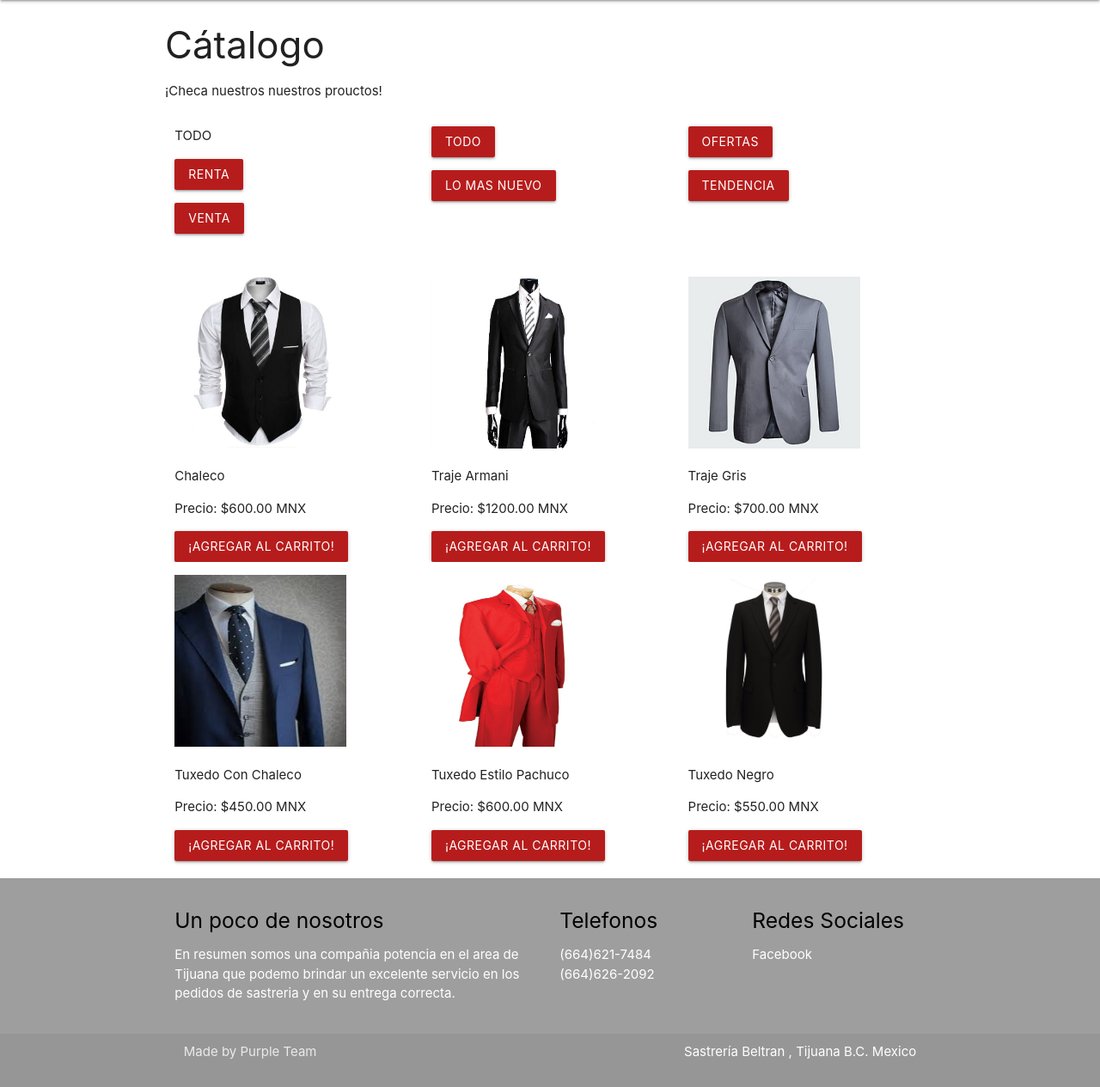
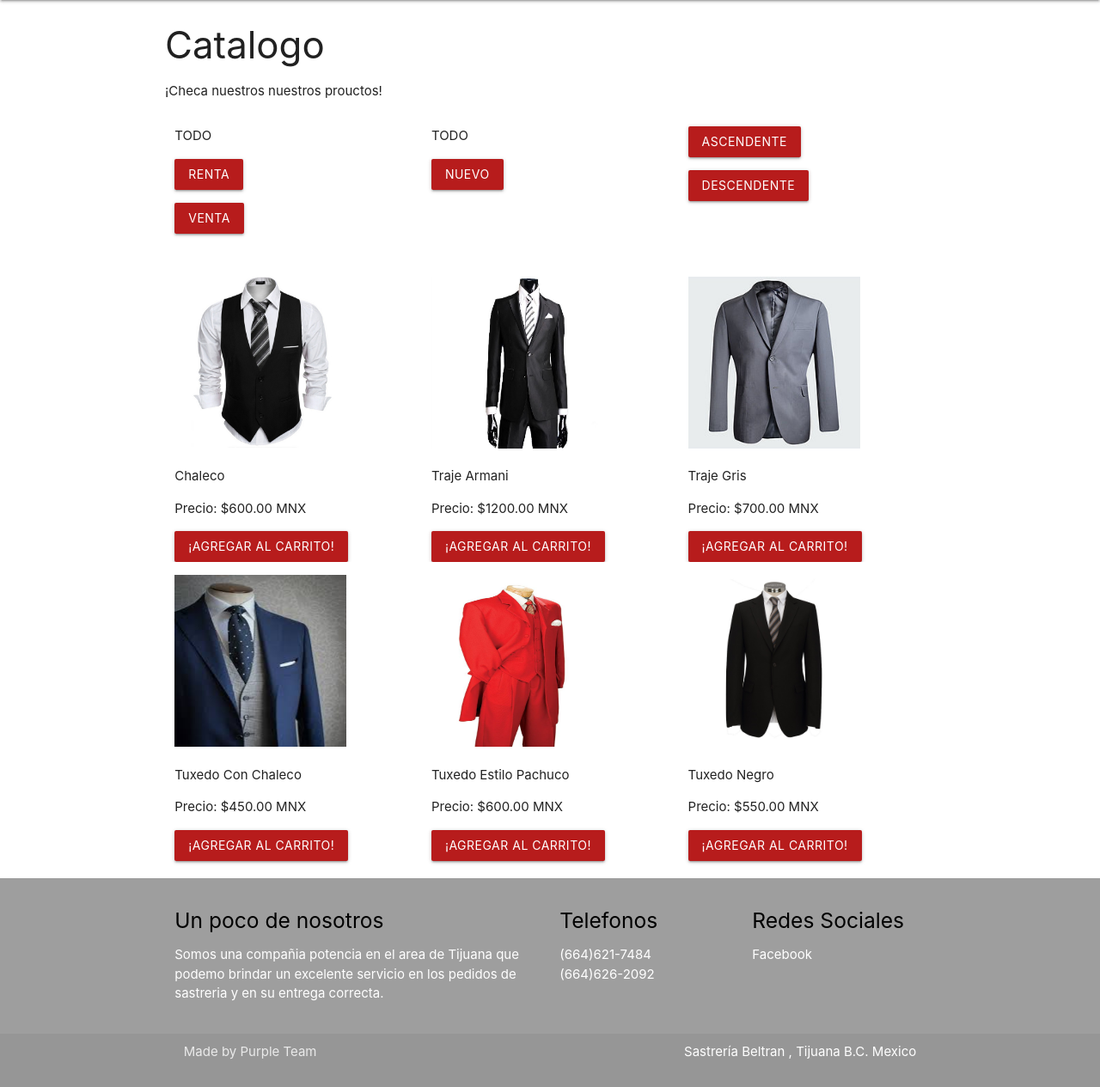
Before and after one commit to villegas40/proyecto_web, a Django app: page /catalogo/ in a window 1280 px wide. Shown: the part 64-1329 px from the top of the page at 86% size. Run offline with Django 3.2, Linux system fonts and the light colour scheme; data comes from the database, SQL or seed files in the repository; both versions use the stored data as it was after the commit.

Commit message:
Pocos cambios de diseño.

```diff
--- a/sastreria/template/base.html
+++ b/sastreria/template/base.html
@@ -115,7 +115,7 @@
       <div class="row">
         <div class="col l6 s12">
           <h5 class="black-text">Un poco de nosotros</h5>
-          <p class="light-black-text text-lighten-4">En resumen somos una compañia potencia en el area de Tijuana que podemo brindar un excelente servicio en los pedidos de sastreria y en su entrega correcta.</p>
+          <p class="light-black-text text-lighten-4">Somos una compañia potencia en el area de Tijuana que podemo brindar un excelente servicio en los pedidos de sastreria y en su entrega correcta.</p>
 
 
         </div>
--- a/sastreria/template/pagina/catalogo.html
+++ b/sastreria/template/pagina/catalogo.html
@@ -3,7 +3,7 @@
 {% block title %} Home {% endblock %}
 {% block content %}
 <div class="container">
-  <h3>Cátalogo</h3>
+  <h3>Catalogo</h3>
   <p>¡Checa nuestros nuestros prouctos!</p>
 
  <div class="row">
@@ -32,31 +32,31 @@
         </div>
       <div class="col s4">
 <ul id = "filtrados">
-  <li {% if filtrado == "muestra" %} >
+  <li {% if filtrado == "mostrar" %} >
         {% else %}><a class="waves-effect waves-light red darken-4 btn" href="{{BASE_URL}}{%if categoria != 'todo'%}?categoria={{categoria}}{%endif%}">
         {% endif %}TODO</a>
       </li>
     </ul>
 
   <ul id = "filtrados">
-      <li {% if filtrado == "NUEVO" %} >
+      <li {% if filtrado == "nuevo" %} >
         {% else %}><a class="waves-effect waves-light red darken-4 btn" href="{{ BASE_URL }}{% if categoria != 'todo' %}?categoria={{categoria}}&{% else %}?{% endif %}filtrado=nuevo">
-        {% endif %}Lo mas Nuevo</a>
+        {% endif %}NUEVO</a>
       </li>
     </ul>
           </div>
       <div class="col s4">
         <ul id = "filtrados">
-        <li {% if filtrado == "OFERTAS" %} >
+        <li {% if filtrado == "barato" %} >
         {% else %}><a class="waves-effect waves-light red darken-4 btn" href="{{ BASE_URL }}{% if categoria != 'todo' %}?categoria={{categoria}}&{% else %}?{% endif %}filtrado=barato">
-        {% endif %}OFERTAS</a>
+        {% endif %}ASCENDENTE</a>
       </li>
       </ul>
 
   <ul id = "filtrados">
-      <li {% if filtrado == "TENDENCIA" %} >
+      <li {% if filtrado == "caro" %} >
         {% else %}><a class="waves-effect waves-light red darken-4 btn"  href="{{ BASE_URL }}{% if categoria != 'todo' %}?categoria={{categoria}}&{% else %}?{% endif %}filtrado=caro">
-        {% endif %}TENDENCIA</a>
+        {% endif %}DESCENDENTE</a>
       </li>
       </ul>
       </div>
--- a/sastreria/template/pagina/mostrar-carrito.html
+++ b/sastreria/template/pagina/mostrar-carrito.html
@@ -3,7 +3,9 @@
 {% block content %}
 <div class="container">
     <h1>Carrito</h1>
-
+    {% if cart.total == 0 %}
+    <h5>Aún no añades trajes a tú carrito. Checa nuestro <a href="/catalogo/">catalogo</a>. </h3>
+    {% endif %}
     <table class="responsive-table centered striped">
       <thead>
         <tr>
@@ -28,9 +30,11 @@
         {% endfor %}
 
         <tr>
+          {% if cart.total != 0 %}
           <td> <p class="right">Total</p></td>
           <td>{{cart.total}}</td>
           <td>{{cart.count}}</td>
+          {% endif %}
         </tr>
 
       </tbody>
```
Also changed, not shown: sastreria/db.sqlite3.
